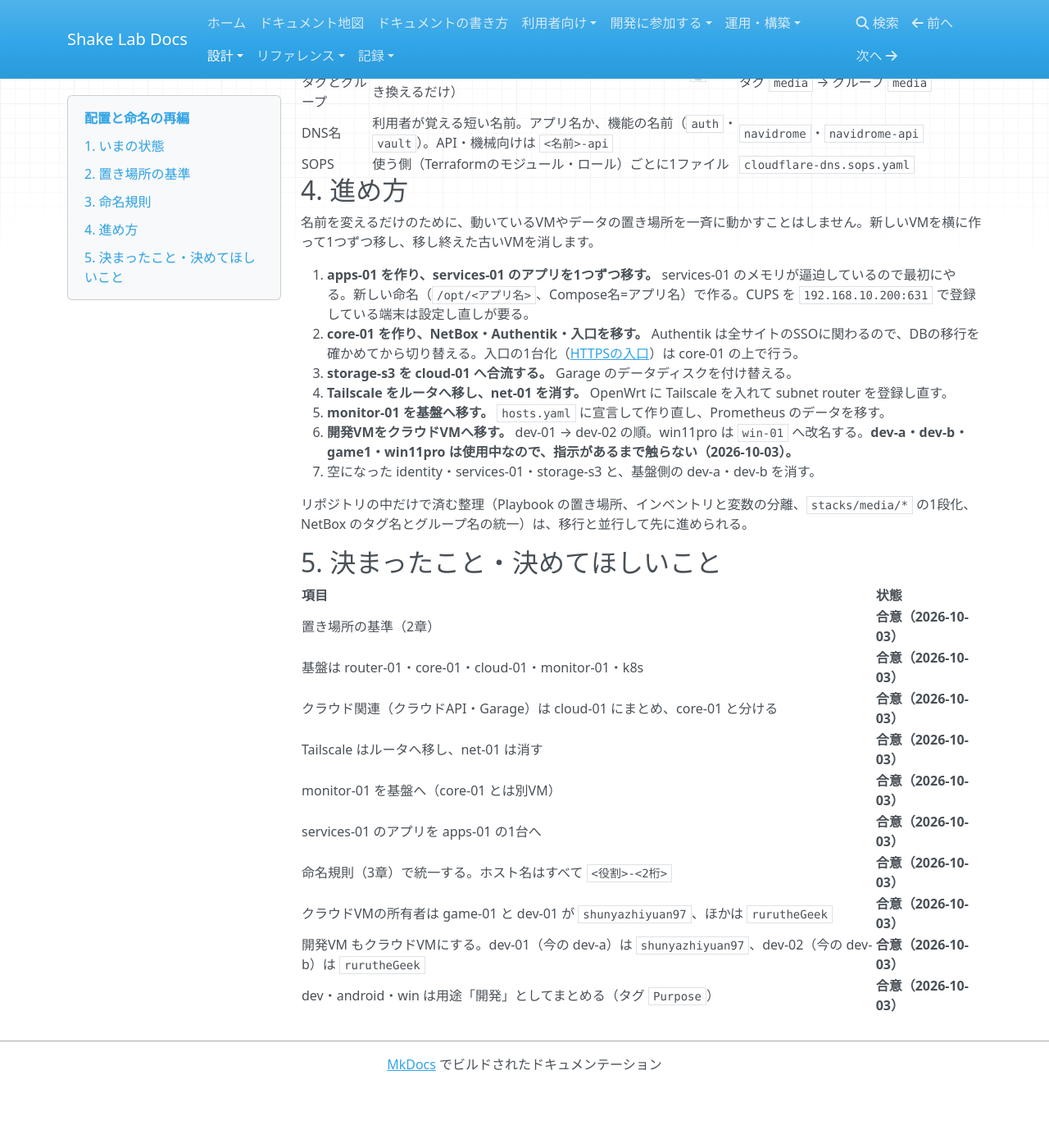
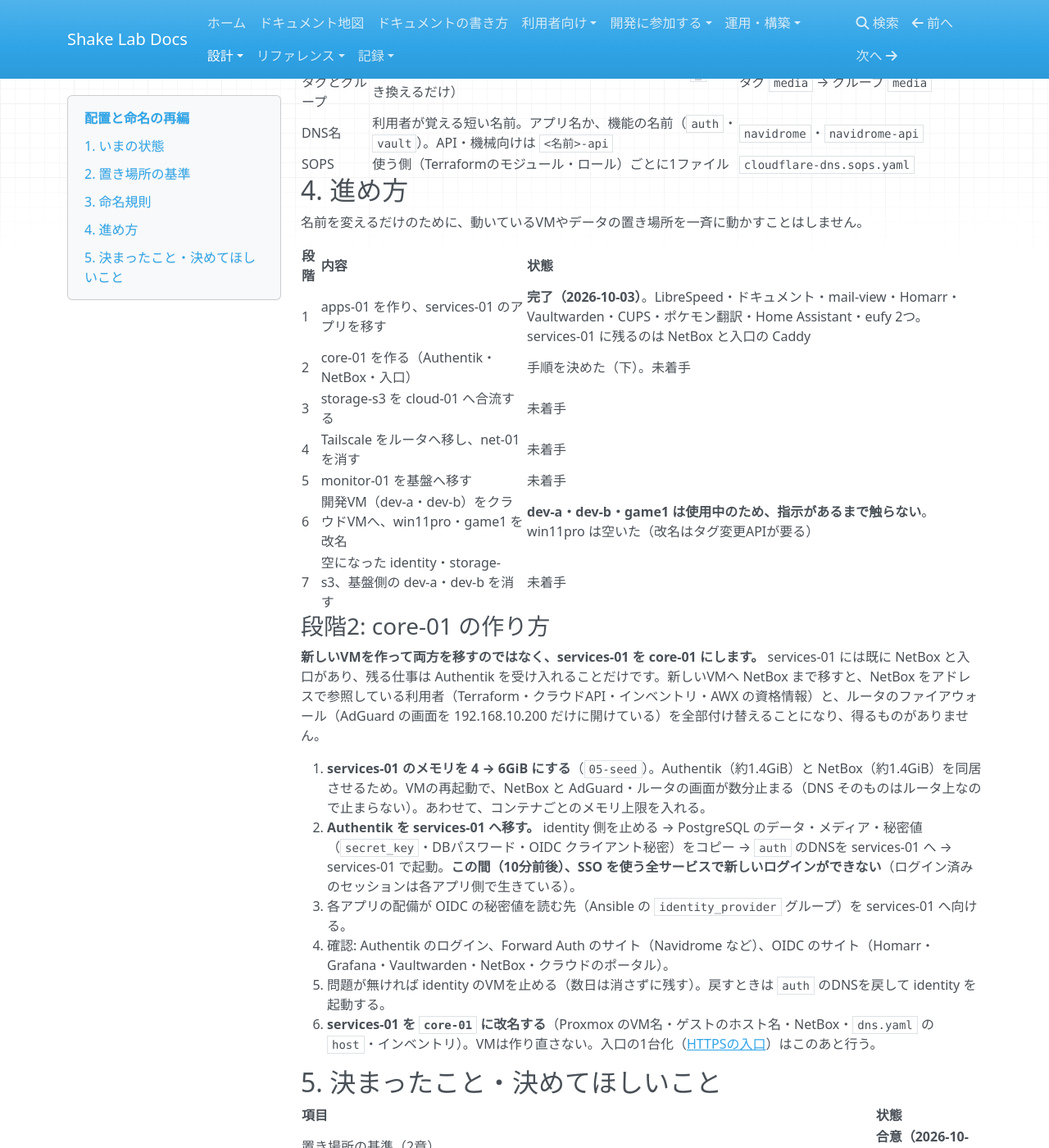
Before and after one commit to rurutheGeek/shake-cloud, an MkDocs documentation site: the page built from docs/architecture/placement-naming.md, in a window 1280 px wide and 1400 px high, scrolled down 3435 px. Shown: the whole window at 82% size. Built offline with MkDocs 1.6.1, drawn with Linux system fonts in a browser that asks for light colours; nearby versions of some CDN libraries; a script that is not in the unit is left out; before the commit the page ends 4761 px from its top, so only the background shows below that.

Commit message:
docs(architecture): apps-01への移設完了を記録し、core-01の作り方を決める
新しいVMを作らず、services-01にAuthentikを受け入れてcore-01へ改名する。

Co-Authored-By: Claude Opus 5.5 <noreply@anthropic.com>

```diff
--- a/docs/architecture/placement-naming.md
+++ b/docs/architecture/placement-naming.md
@@ -97,17 +97,28 @@ services-01 は、いまメモリが 3.5GB / 3.9GB でほぼ満杯です（2026-
 
 ## 4. 進め方
 
-名前を変えるだけのために、動いているVMやデータの置き場所を一斉に動かすことはしません。新しいVMを横に作って1つずつ移し、移し終えた古いVMを消します。
+名前を変えるだけのために、動いているVMやデータの置き場所を一斉に動かすことはしません。
 
-1. **apps-01 を作り、services-01 のアプリを1つずつ移す。** services-01 のメモリが逼迫しているので最初にやる。新しい命名（`/opt/<アプリ名>`、Compose名=アプリ名）で作る。CUPS を `192.168.10.200:631` で登録している端末は設定し直しが要る。
-2. **core-01 を作り、NetBox・Authentik・入口を移す。** Authentik は全サイトのSSOに関わるので、DBの移行を確かめてから切り替える。入口の1台化（[HTTPSの入口](../operations/edge.md)）は core-01 の上で行う。
-3. **storage-s3 を cloud-01 へ合流する。** Garage のデータディスクを付け替える。
-4. **Tailscale をルータへ移し、net-01 を消す。** OpenWrt に Tailscale を入れて subnet router を登録し直す。
-5. **monitor-01 を基盤へ移す。** `hosts.yaml` に宣言して作り直し、Prometheus のデータを移す。
-6. **開発VMをクラウドVMへ移す。** dev-01 → dev-02 の順。win11pro は `win-01` へ改名する。**dev-a・dev-b・game1・win11pro は使用中なので、指示があるまで触らない（2026-10-03）。**
-7. 空になった identity・services-01・storage-s3 と、基盤側の dev-a・dev-b を消す。
+| 段階 | 内容 | 状態 |
+| --- | --- | --- |
+| 1 | apps-01 を作り、services-01 のアプリを移す | **完了（2026-10-03）**。LibreSpeed・ドキュメント・mail-view・Homarr・Vaultwarden・CUPS・ポケモン翻訳・Home Assistant・eufy 2つ。services-01 に残るのは NetBox と入口の Caddy |
+| 2 | core-01 を作る（Authentik・NetBox・入口） | 手順を決めた（下）。未着手 |
+| 3 | storage-s3 を cloud-01 へ合流する | 未着手 |
+| 4 | Tailscale をルータへ移し、net-01 を消す | 未着手 |
+| 5 | monitor-01 を基盤へ移す | 未着手 |
+| 6 | 開発VM（dev-a・dev-b）をクラウドVMへ、win11pro・game1 を改名 | **dev-a・dev-b・game1 は使用中のため、指示があるまで触らない**。win11pro は空いた（改名はタグ変更APIが要る） |
+| 7 | 空になった identity・storage-s3、基盤側の dev-a・dev-b を消す | 未着手 |
 
-リポジトリの中だけで済む整理（Playbook の置き場所、インベントリと変数の分離、`stacks/media/*` の1段化、NetBox のタグ名とグループ名の統一）は、移行と並行して先に進められる。
+### 段階2: core-01 の作り方
+
+**新しいVMを作って両方を移すのではなく、services-01 を core-01 にします。** services-01 には既に NetBox と入口があり、残る仕事は Authentik を受け入れることだけです。新しいVMへ NetBox まで移すと、NetBox をアドレスで参照している利用者（Terraform・クラウドAPI・インベントリ・AWX の資格情報）と、ルータのファイアウォール（AdGuard の画面を 192.168.10.200 だけに開けている）を全部付け替えることになり、得るものがありません。
+
+1. **services-01 のメモリを 4 → 6GiB にする**（`05-seed`）。Authentik（約1.4GiB）と NetBox（約1.4GiB）を同居させるため。VMの再起動で、NetBox と AdGuard・ルータの画面が数分止まる（DNS そのものはルータ上なので止まらない）。あわせて、コンテナごとのメモリ上限を入れる。
+2. **Authentik を services-01 へ移す。** identity 側を止める → PostgreSQL のデータ・メディア・秘密値（`secret_key`・DBパスワード・OIDC クライアント秘密）をコピー → `auth` のDNSを services-01 へ → services-01 で起動。**この間（10分前後）、SSO を使う全サービスで新しいログインができない**（ログイン済みのセッションは各アプリ側で生きている）。
+3. 各アプリの配備が OIDC の秘密値を読む先（Ansible の `identity_provider` グループ）を services-01 へ向ける。
+4. 確認: Authentik のログイン、Forward Auth のサイト（Navidrome など）、OIDC のサイト（Homarr・Grafana・Vaultwarden・NetBox・クラウドのポータル）。
+5. 問題が無ければ identity のVMを止める（数日は消さずに残す）。戻すときは `auth` のDNSを戻して identity を起動する。
+6. **services-01 を `core-01` に改名する**（Proxmox のVM名・ゲストのホスト名・NetBox・`dns.yaml` の `host`・インベントリ）。VMは作り直さない。入口の1台化（[HTTPSの入口](../operations/edge.md)）はこのあと行う。
 
 ## 5. 決まったこと・決めてほしいこと
 
```
